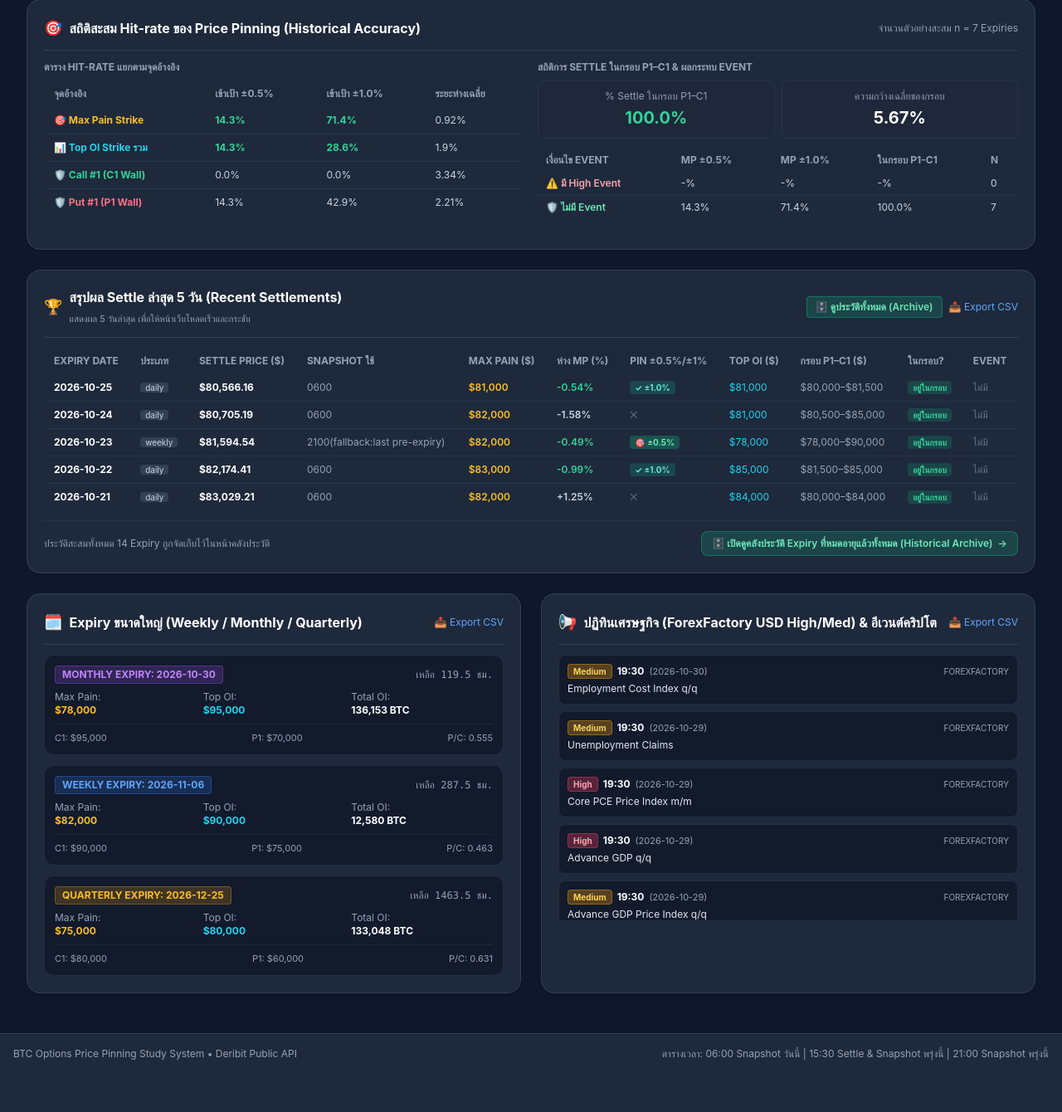
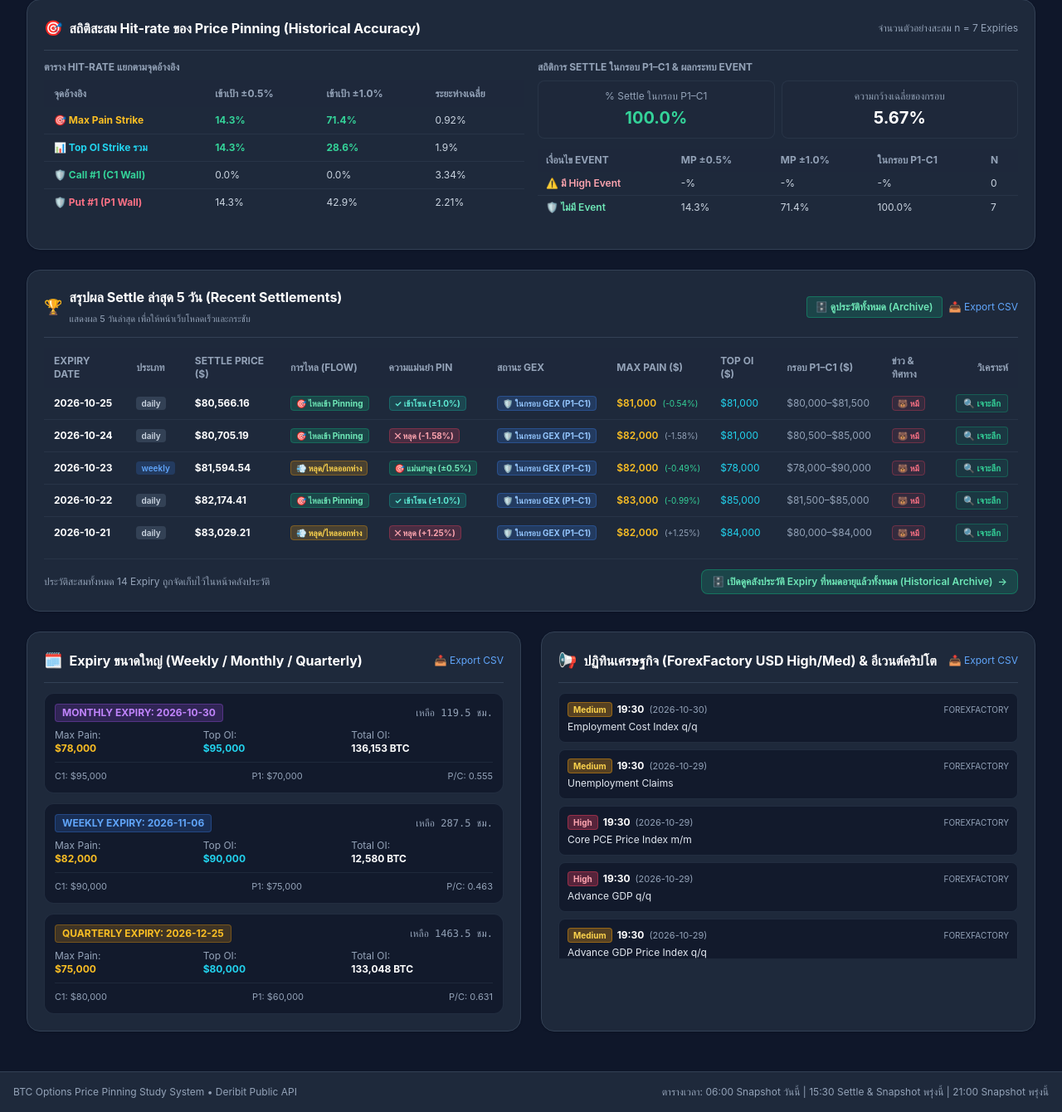
Before and after one commit to Oatloveaild/btc-options-pinning, a FastAPI app: page / in a window 1280 px wide. Shown: the part 1721-3061 px from the top of the page at 83% size. Before the commit the page ends 2999 px from the top, so only its background shows below. Run offline with FastAPI, Linux system fonts and the light colour scheme; data comes from the database, SQL or seed files in the repository; some libraries are stand-ins or nearby versions.

Commit message:
Add/update web/templates/latest.html

```diff
--- a/web/templates/latest.html
+++ b/web/templates/latest.html
@@ -529,67 +529,80 @@
           <th class="px-3 py-2">Expiry Date</th>
           <th class="px-3 py-2">ประเภท</th>
           <th class="px-3 py-2">Settle Price ($)</th>
-          <th class="px-3 py-2">Snapshot ใช้</th>
+          <th class="px-3 py-2">การไหล (Flow)</th>
+          <th class="px-3 py-2">ความแม่นยำ Pin</th>
+          <th class="px-3 py-2">สถานะ GEX</th>
           <th class="px-3 py-2">Max Pain ($)</th>
-          <th class="px-3 py-2">ห่าง MP (%)</th>
-          <th class="px-3 py-2">Pin ±0.5%/±1%</th>
           <th class="px-3 py-2">Top OI ($)</th>
           <th class="px-3 py-2">กรอบ P1–C1 ($)</th>
-          <th class="px-3 py-2">ในกรอบ?</th>
-          <th class="px-3 py-2">Event</th>
+          <th class="px-3 py-2">ข่าว & ทิศทาง</th>
+          <th class="px-3 py-2 text-right">วิเคราะห์</th>
         </tr>
       </thead>
       <tbody class="divide-y divide-darkborder/50">
         {% for r in results %}
-        <tr class="hover:bg-slate-800/40">
-          <td class="px-3 py-2 font-bold text-white">{{ r.expiry_date }}</td>
-          <td class="px-3 py-2"><span class="px-1.5 py-0.2 rounded text-[10px] bg-slate-700 text-slate-300">{{ r.expiry_type or "daily" }}</span></td>
-          <td class="px-3 py-2 font-bold text-white">${{ "{:,.2f}".format(r.settlement_price) }}</td>
-          <td class="px-3 py-2 text-slate-400">{{ r.snapshot_used or "ไม่มี" }}</td>
-          <td class="px-3 py-2 text-amber-400 font-semibold">{{ "${:,.0f}".format(r.max_pain) if r.max_pain else "-" }}</td>
-          <td class="px-3 py-2 font-semibold {% if r.dist_max_pain_pct is not none and r.dist_max_pain_pct|abs <= 1.0 %}text-emerald-400{% else %}text-slate-300{% endif %}">
-            {{ "{:+.2f}%".format(r.dist_max_pain_pct) if r.dist_max_pain_pct is not none else "-" }}
+        <tr class="hover:bg-slate-800/40 transition">
+          <td class="px-3 py-2 font-bold text-white whitespace-nowrap">{{ r.expiry_date }}</td>
+          <td class="px-3 py-2">
+            <span class="px-1.5 py-0.5 rounded text-[10px] font-semibold {% if r.expiry_type == 'weekly' %}bg-blue-500/20 text-blue-400{% elif r.expiry_type == 'monthly' or r.expiry_type == 'quarterly' %}bg-purple-500/20 text-purple-400{% else %}bg-slate-700 text-slate-300{% endif %}">
+              {{ r.expiry_type or "daily" }}
+            </span>
           </td>
-          <td class="px-3 py-2">
-            {% if r.max_pain %}
-              {% set w05 = r['[within_0.5pct_max_pain]'] or r['within_0.5pct_max_pain'] or 0 %}
-              {% set w1 = r['within_1pct_max_pain'] or 0 %}
-              {% if w05 %}
-                <span class="px-1.5 py-0.5 rounded bg-emerald-500/30 text-emerald-300 text-[10px] font-bold">🎯 ±0.5%</span>
-              {% elif w1 %}
-                <span class="px-1.5 py-0.5 rounded bg-teal-500/20 text-teal-300 text-[10px] font-bold">✓ ±1.0%</span>
-              {% else %}
-                <span class="text-slate-500">✕</span>
-              {% endif %}
+          <td class="px-3 py-2 font-bold text-white whitespace-nowrap">${{ "{:,.2f}".format(r.settlement_price) }}</td>
+          <td class="px-3 py-2 whitespace-nowrap">
+            {% if r.flow_info %}
+              <span class="px-1.5 py-0.5 rounded text-[10px] font-bold {{ r.flow_info.flow_badge_class }}">
+                {{ r.flow_info.flow_label }}
+              </span>
             {% else %}
-              -
+              <span class="text-slate-500">-</span>
             {% endif %}
           </td>
-          <td class="px-3 py-2 text-cyan-400">{{ "${:,.0f}".format(r.top_oi_strike) if r.top_oi_strike else "-" }}</td>
-          <td class="px-3 py-2 text-slate-400">
+          <td class="px-3 py-2 whitespace-nowrap">
+            {% if r.flow_info %}
+              <span class="px-1.5 py-0.5 rounded text-[10px] font-bold {{ r.flow_info.pin_badge_class }}">
+                {{ r.flow_info.pin_badge }}
+              </span>
+            {% else %}
+              <span class="text-slate-500">-</span>
+            {% endif %}
+          </td>
+          <td class="px-3 py-2 whitespace-nowrap">
+            {% if r.flow_info %}
+              <span class="px-1.5 py-0.5 rounded text-[10px] font-bold {{ r.flow_info.gex_class }}">
+                {{ r.flow_info.gex_label }}
+              </span>
+            {% else %}
+              <span class="text-slate-500">-</span>
+            {% endif %}
+          </td>
+          <td class="px-3 py-2 whitespace-nowrap">
+            <span class="text-amber-400 font-semibold">{{ "${:,.0f}".format(r.max_pain) if r.max_pain else "-" }}</span>
+            <span class="text-[10px] ml-1 {% if r.dist_max_pain_pct is not none and r.dist_max_pain_pct|abs <= 1.0 %}text-emerald-400{% else %}text-slate-400{% endif %}">
+              ({{ "{:+.2f}%".format(r.dist_max_pain_pct) if r.dist_max_pain_pct is not none else "-" }})
+            </span>
+          </td>
+          <td class="px-3 py-2 text-cyan-400 whitespace-nowrap">{{ "${:,.0f}".format(r.top_oi_strike) if r.top_oi_strike else "-" }}</td>
+          <td class="px-3 py-2 text-slate-400 whitespace-nowrap">
             {% if r.range_low and r.range_high %}
               ${{ "{:,.0f}".format(r.range_low) }}–${{ "{:,.0f}".format(r.range_high) }}
             {% else %}
               -
             {% endif %}
           </td>
-          <td class="px-3 py-2">
-            {% if r.settled_in_put1_call1_range is not none %}
-              {% if r.settled_in_put1_call1_range == 1 %}
-                <span class="px-1.5 py-0.5 rounded bg-emerald-500/20 text-emerald-400 font-bold text-[10px]">อยู่ในกรอบ</span>
-              {% else %}
-                <span class="px-1.5 py-0.5 rounded bg-rose-500/20 text-rose-400 text-[10px]">หลุด</span>
-              {% endif %}
+          <td class="px-3 py-2 whitespace-nowrap">
+            {% if r.news_info %}
+              <span class="px-1.5 py-0.5 rounded text-[10px] font-bold border {{ r.news_info.sentiment_class }}">
+                {{ r.news_info.sentiment_badge }}
+              </span>
             {% else %}
-              -
+              <span class="text-slate-500">-</span>
             {% endif %}
           </td>
-          <td class="px-3 py-2">
-            {% if r.has_high_impact_event == 1 %}
-              <span class="px-1.5 py-0.5 rounded bg-rose-500/30 text-rose-300 text-[10px] font-bold">⚠️ มี Event</span>
-            | {% else %}
-              <span class="text-slate-500">ไม่มี</span>
-            {% endif %}
+          <td class="px-3 py-2 text-right whitespace-nowrap">
+            <a href="/results" class="inline-flex items-center gap-1 text-[11px] font-semibold text-emerald-400 hover:text-emerald-300 px-2 py-0.5 rounded bg-emerald-500/10 hover:bg-emerald-500/20 border border-emerald-500/30 transition">
+              <span>🔍 เจาะลึก</span>
+            </a>
           </td>
         </tr>
         {% endfor %}
```
